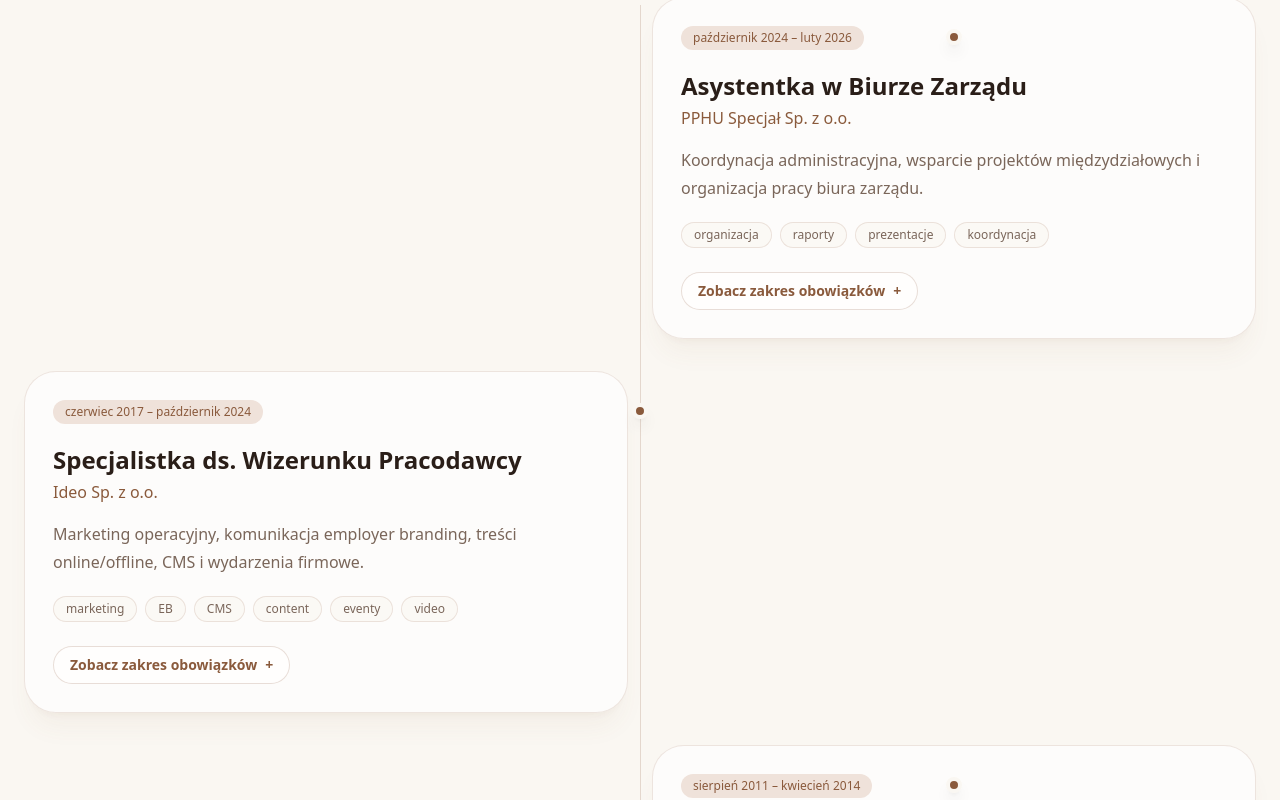
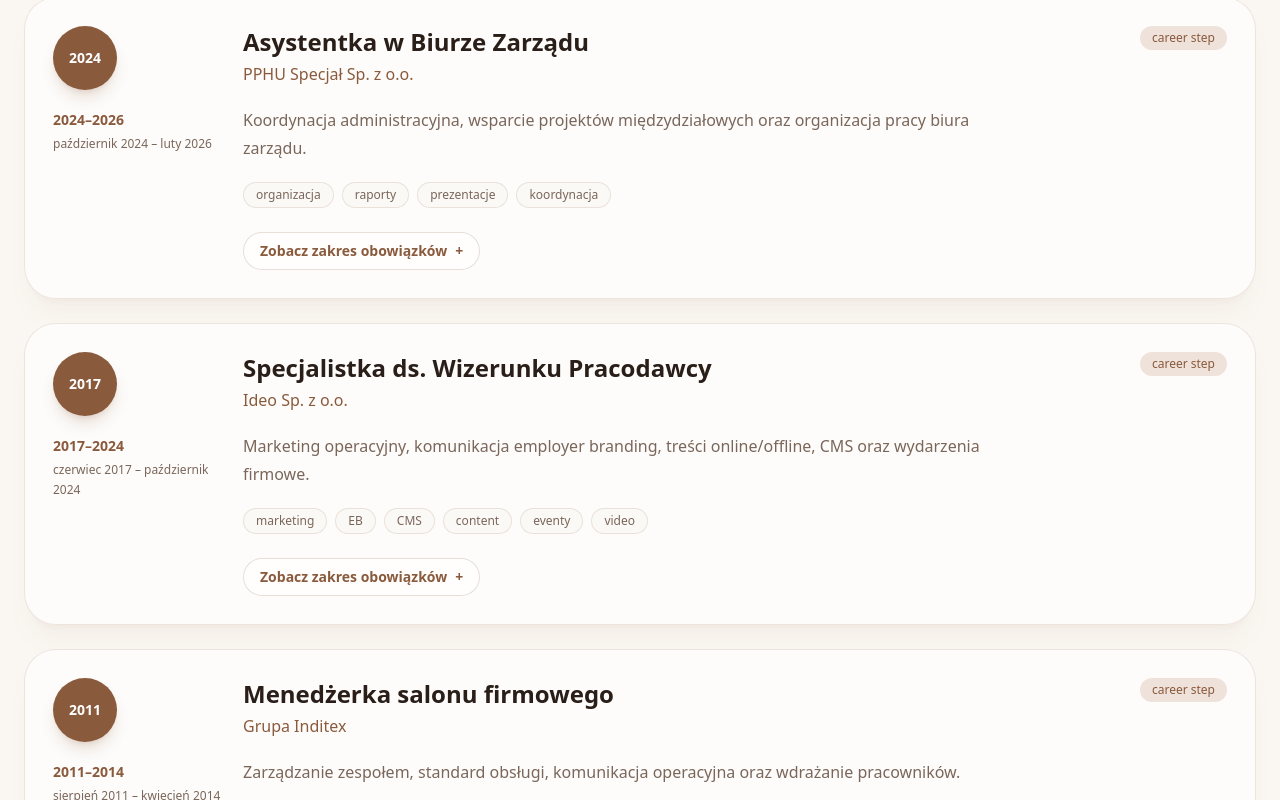
Before and after one commit to joannaklos1983/joanna-klos-portfolio, a Next.js app: page / in a window 1280 px wide. Shown: the part 3820-4620 px from the top of the page. Built offline with nearby package versions, Linux system fonts and the light colour scheme.

Commit message:
Refine experience timeline and typography

```diff
--- a/app/page.tsx
+++ b/app/page.tsx
@@ -21,7 +21,8 @@
     company: "PPHU Specjał Sp. z o.o.",
     role: "Asystentka w Biurze Zarządu",
     period: "październik 2024 – luty 2026",
-    focus: "Koordynacja administracyjna, wsparcie projektów międzydziałowych i organizacja pracy biura zarządu.",
+    years: "2024–2026",
+    focus: "Koordynacja administracyjna, wsparcie projektów międzydziałowych oraz organizacja pracy biura zarządu.",
     details: [
       "Koordynacja działań administracyjnych i organizacyjnych biura zarządu: terminy, priorytety i obieg dokumentów.",
       "Wsparcie projektów międzydziałowych oraz organizacja spotkań i wydarzeń wewnętrznych.",
@@ -34,7 +35,8 @@
     company: "Ideo Sp. z o.o.",
     role: "Specjalistka ds. Wizerunku Pracodawcy",
     period: "czerwiec 2017 – październik 2024",
-    focus: "Marketing operacyjny, komunikacja employer branding, treści online/offline, CMS i wydarzenia firmowe.",
+    years: "2017–2024",
+    focus: "Marketing operacyjny, komunikacja employer branding, treści online/offline, CMS oraz wydarzenia firmowe.",
     details: [
       "Koordynacja działań marketingowych w obszarze komunikacji i materiałów.",
       "Tworzenie i redakcja materiałów marketingowych online/offline: prezentacje, treści i materiały promocyjne.",
@@ -49,7 +51,8 @@
     company: "Grupa Inditex",
     role: "Menedżerka salonu firmowego",
     period: "sierpień 2011 – kwiecień 2014",
-    focus: "Zarządzanie zespołem, standard obsługi, komunikacja operacyjna i wdrażanie pracowników.",
+    years: "2011–2014",
+    focus: "Zarządzanie zespołem, standard obsługi, komunikacja operacyjna oraz wdrażanie pracowników.",
     details: [
       "Koordynacja pracy salonu i zespołu: organizacja, standardy i terminowość.",
       "Dbanie o spójny wizerunek oraz standard obsługi zgodny z wymaganiami marki.",
@@ -62,7 +65,8 @@
     company: "Trend & Fashion Group Sp. z o.o.",
     role: "Koordynator Regionalny",
     period: "grudzień 2007 – sierpień 2011",
-    focus: "Koordynacja regionalna, standardy operacyjne, działania promocyjne i raportowanie wyników.",
+    years: "2007–2011",
+    focus: "Koordynacja regionalna, standardy operacyjne, działania promocyjne oraz raportowanie wyników.",
     details: [
       "Koordynacja działań operacyjnych i standardów w salonach w regionie.",
       "Nadzór nad spójnością działań promocyjnych i jakością obsługi.",
@@ -111,6 +115,8 @@
 
 const tools = ["MS Office", "Canva", "Asana", "CMS / WordPress", "CapCut", "ChatGPT", "Claude", "Claude Code", "Cursor", "v0", "GitHub", "Vercel", "Codeck", "AI Workers"];
 
+const keepTogether = (text: string) => text.replace(/\s([aiouwz])\s/gi, " $1\u00A0");
+
 export default function Home() {
   return (
     <main className="min-h-screen overflow-hidden bg-[#FAF7F2] text-[#2A1E18]">
@@ -146,10 +152,7 @@
           </h1>
 
           <p className="mt-6 max-w-2xl text-lg leading-8 text-[#7A665A]">
-            Łączę doświadczenie w marketingu operacyjnym, komunikacji i koordynacji projektów
-            z praktycznym wykorzystaniem AI oraz narzędzi cyfrowych. Tworzę i porządkuję
-            komunikację, projektuję struktury treści, wspieram działania marketingowe i rozwijam
-            prototypy stron oraz aplikacji.
+            {keepTogether("Łączę doświadczenie w marketingu operacyjnym, komunikacji i koordynacji projektów z praktycznym wykorzystaniem AI oraz narzędzi cyfrowych. Tworzę i porządkuję komunikację, projektuję struktury treści, wspieram działania marketingowe i rozwijam prototypy stron oraz aplikacji.")}
           </p>
 
           <div className="mt-9 flex flex-wrap gap-4">
@@ -186,8 +189,7 @@
                   </h2>
 
                   <p className="mt-3 max-w-md text-sm leading-6 text-[#F8F3EC]/90">
-                    Strategia, treść, narzędzia AI i prototypowanie — połączone w jeden
-                    praktyczny workflow dla marek, projektów i komunikacji digital.
+                    {keepTogether("Strategia, treść, narzędzia AI i prototypowanie — połączone w jeden praktyczny workflow dla marek, projektów i komunikacji digital.")}
                   </p>
                 </div>
               </div>
@@ -223,7 +225,7 @@
             >
               <span className="text-sm font-semibold text-[#8A5A3C]">{nr}</span>
               <h3 className="mt-5 text-xl font-semibold">{title}</h3>
-              <p className="mt-3 text-sm leading-6 text-[#7A665A]">{desc}</p>
+              <p className="mt-3 text-sm leading-6 text-[#7A665A]">{keepTogether(desc)}</p>
             </div>
           ))}
         </div>
@@ -247,7 +249,7 @@
                 {project.tag}
               </span>
               <h3 className="mt-8 text-2xl font-semibold">{project.title}</h3>
-              <p className="mt-4 leading-7 text-[#7A665A]">{project.desc}</p>
+              <p className="mt-4 leading-7 text-[#7A665A]">{keepTogether(project.desc)}</p>
             </article>
           ))}
         </div>
@@ -264,8 +266,7 @@
                 Marketing, treść i prototypowanie wspierane przez AI.
               </h2>
               <p className="mt-5 leading-7 text-[#7A665A]">
-                Wykorzystuję AI jako praktyczne wsparcie w analizie, strukturze treści,
-                tworzeniu komunikacji, prototypowaniu stron i aplikacji oraz organizacji pracy projektowej.
+                {keepTogether("Wykorzystuję AI jako praktyczne wsparcie w analizie, strukturze treści, tworzeniu komunikacji, prototypowaniu stron i aplikacji oraz organizacji pracy projektowej.")}
               </p>
             </div>
 
@@ -277,7 +278,7 @@
                 >
                   <span className="text-sm font-semibold text-[#8A5A3C]">{nr}</span>
                   <h3 className="mt-4 text-xl font-semibold">{title}</h3>
-                  <p className="mt-3 text-sm leading-6 text-[#7A665A]">{desc}</p>
+                  <p className="mt-3 text-sm leading-6 text-[#7A665A]">{keepTogether(desc)}</p>
                 </div>
               ))}
             </div>
@@ -294,8 +295,7 @@
             Kompetencje łączące marketing, organizację i digital.
           </h2>
           <p className="mt-5 leading-7 text-[#7A665A]">
-            Zestaw umiejętności Joanny obejmuje praktyczny marketing operacyjny, komunikację,
-            content, koordynację projektów oraz coraz mocniejsze wykorzystanie narzędzi AI w codziennej pracy.
+            {keepTogether("Zestaw umiejętności Joanny obejmuje praktyczny marketing operacyjny, komunikację, content, koordynację projektów oraz coraz mocniejsze wykorzystanie narzędzi AI w codziennej pracy.")}
           </p>
         </div>
 
@@ -311,7 +311,7 @@
                   {group.items.map((item) => (
                     <li key={item} className="flex gap-3">
                       <span className="mt-2 h-1.5 w-1.5 shrink-0 rounded-full bg-[#8A5A3C]/60" />
-                      <span>{item}</span>
+                      <span>{keepTogether(item)}</span>
                     </li>
                   ))}
                 </ul>
@@ -338,8 +338,7 @@
             <div className="mt-8 rounded-[1.5rem] bg-white/55 p-5">
               <p className="text-sm font-semibold text-[#8A5A3C]">Najmocniejsze połączenie</p>
               <p className="mt-2 leading-7 text-[#7A665A]">
-                komunikacja + organizacja + content + AI-assisted workflow — czyli praktyczne wsparcie
-                projektów marketingowych od struktury po wdrożenie.
+                {keepTogether("komunikacja + organizacja + content + AI-assisted workflow — czyli praktyczne wsparcie projektów marketingowych od struktury po wdrożenie.")}
               </p>
             </div>
           </aside>
@@ -352,28 +351,37 @@
         </p>
         <h2 className="mt-3 text-4xl font-semibold">Doświadczenie zawodowe.</h2>
         <p className="mt-4 max-w-3xl leading-7 text-[#7A665A]">
-          Timeline pokazuje rozwój od koordynacji operacyjnej i zarządzania zespołem do marketingu,
-          komunikacji, CMS, contentu, eventów oraz wsparcia projektów organizacyjnych.
+          {keepTogether("Timeline pokazuje rozwój od koordynacji operacyjnej i zarządzania zespołem do marketingu, komunikacji, CMS, contentu, eventów oraz wsparcia projektów organizacyjnych.")}
         </p>
 
-        <div className="relative mt-12 space-y-8 before:absolute before:left-4 before:top-2 before:h-full before:w-px before:bg-[#8A5A3C]/20 md:before:left-1/2">
-          {experience.map((item, index) => (
+        <div className="mt-12 space-y-6">
+          {experience.map((item) => (
             <article
               key={item.company}
-              className={`relative grid gap-6 md:grid-cols-2 ${index % 2 === 0 ? "md:[&>div]:col-start-2" : ""}`}
+              className="group grid gap-5 rounded-[2rem] border border-[#8A5A3C]/15 bg-white/65 p-5 shadow-xl shadow-[#8A5A3C]/5 backdrop-blur transition duration-300 hover:-translate-y-1 hover:bg-white/80 hover:shadow-2xl hover:shadow-[#8A5A3C]/10 md:grid-cols-[170px_1fr] md:p-7"
             >
-              <div className="absolute left-4 top-8 z-10 h-4 w-4 -translate-x-1/2 rounded-full border-4 border-[#FAF7F2] bg-[#8A5A3C] shadow-lg md:left-1/2" />
+              <div className="flex items-start gap-4 md:block">
+                <div className="flex h-12 w-12 shrink-0 items-center justify-center rounded-full bg-[#8A5A3C] text-sm font-semibold text-white shadow-lg shadow-[#8A5A3C]/20 md:h-16 md:w-16">
+                  {item.years.split("–")[0]}
+                </div>
+                <div className="md:mt-5">
+                  <p className="text-sm font-semibold text-[#8A5A3C]">{item.years}</p>
+                  <p className="mt-1 text-xs leading-5 text-[#7A665A]">{item.period}</p>
+                </div>
+              </div>
 
-              <div className="ml-10 rounded-[2rem] border border-[#8A5A3C]/15 bg-white/65 p-7 shadow-xl shadow-[#8A5A3C]/5 backdrop-blur transition duration-300 hover:-translate-y-1 hover:bg-white/80 hover:shadow-2xl hover:shadow-[#8A5A3C]/10 md:ml-0">
-                <div className="flex flex-wrap items-center gap-3">
-                  <span className="rounded-full bg-[#E8D6CC]/70 px-3 py-1 text-xs font-medium text-[#8A5A3C]">
-                    {item.period}
+              <div>
+                <div className="flex flex-col gap-3 md:flex-row md:items-start md:justify-between">
+                  <div>
+                    <h3 className="text-2xl font-semibold">{item.role}</h3>
+                    <p className="mt-1 font-medium text-[#8A5A3C]">{item.company}</p>
+                  </div>
+                  <span className="w-fit rounded-full bg-[#E8D6CC]/70 px-3 py-1 text-xs font-medium text-[#8A5A3C]">
+                    career step
                   </span>
                 </div>
 
-                <h3 className="mt-5 text-2xl font-semibold">{item.role}</h3>
-                <p className="mt-1 font-medium text-[#8A5A3C]">{item.company}</p>
-                <p className="mt-4 leading-7 text-[#7A665A]">{item.focus}</p>
+                <p className="mt-5 max-w-3xl leading-7 text-[#7A665A]">{keepTogether(item.focus)}</p>
 
                 <div className="mt-5 flex flex-wrap gap-2">
                   {item.tags.map((tag) => (
@@ -386,18 +394,18 @@
                   ))}
                 </div>
 
-                <details className="group mt-6">
+                <details className="group/details mt-6">
                   <summary className="cursor-pointer list-none text-sm font-semibold text-[#8A5A3C] transition hover:text-[#2A1E18]">
                     <span className="inline-flex items-center gap-2 rounded-full border border-[#8A5A3C]/20 bg-white/60 px-4 py-2">
                       Zobacz zakres obowiązków
-                      <span className="transition group-open:rotate-45">+</span>
+                      <span className="transition group-open/details:rotate-45">+</span>
                     </span>
                   </summary>
-                  <ul className="mt-5 space-y-3 text-sm leading-6 text-[#7A665A]">
+                  <ul className="mt-5 grid gap-3 text-sm leading-6 text-[#7A665A] md:grid-cols-2">
                     {item.details.map((detail) => (
                       <li key={detail} className="flex gap-3">
                         <span className="mt-2 h-1.5 w-1.5 shrink-0 rounded-full bg-[#8A5A3C]/60" />
-                        <span>{detail}</span>
+                        <span>{keepTogether(detail)}</span>
                       </li>
                     ))}
                   </ul>
@@ -417,7 +425,7 @@
             Let’s build better communication & digital experiences.
           </h2>
           <p className="mx-auto mt-5 max-w-2xl leading-7 text-[#7A665A]">
-            Strategia, komunikacja, AI i projekty webowe w jasnej, profesjonalnej formule personal brand.
+            {keepTogether("Strategia, komunikacja, AI i projekty webowe w jasnej, profesjonalnej formule personal brand.")}
           </p>
           <div className="mt-8">
             <a
```
